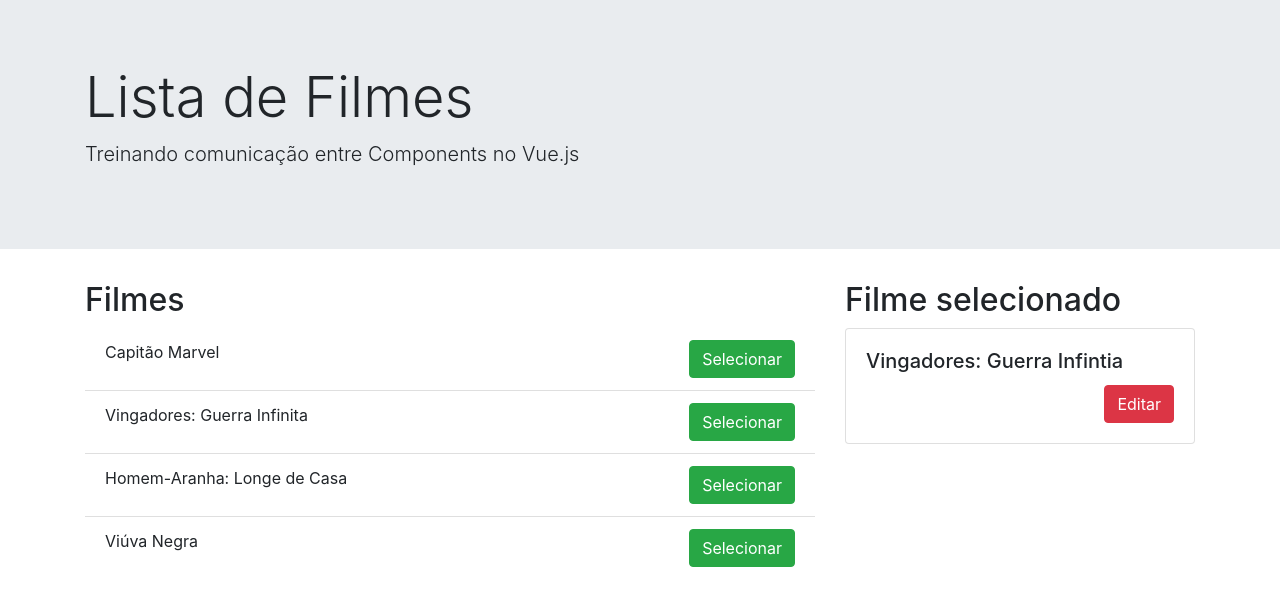
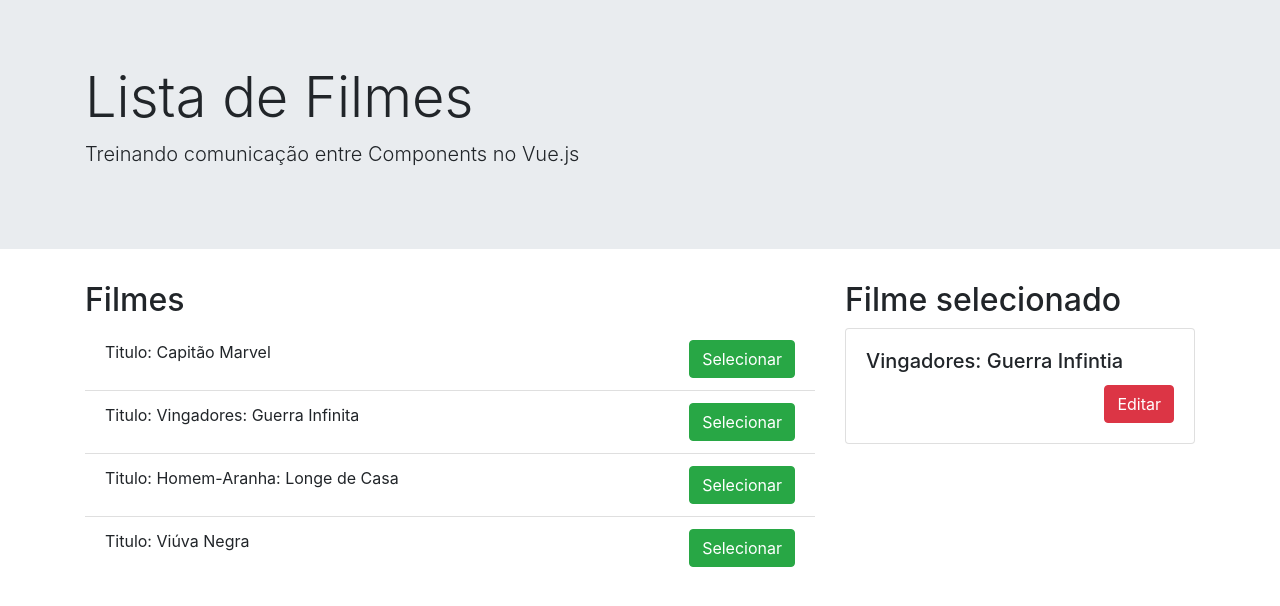
Before and after one commit to taironedias/vue-init, a Vue app in the folder with-docker/code/vue-components-comunicacao/: page / in a window 1280 px wide. Shown: the top 606 px of the page. Built offline with nearby package versions, Linux system fonts and the light colour scheme.

Commit message:
usando props dentro da instancia do Component

```diff
--- a/with-docker/code/vue-components-comunicacao/src/components/FilmesListaItem.vue
+++ b/with-docker/code/vue-components-comunicacao/src/components/FilmesListaItem.vue
@@ -1,12 +1,20 @@
 <template>
     <li class="list-group-item">
-        <span>{{ filmeTitulo }}</span>
+        <span>{{ filmeTituloConcat }}</span>
         <button class="btn btn-success float-right">Selecionar</button>
     </li>
 </template>
 
 <script>
 export default {
-    props: ['filmeTitulo']
+    props: ['filmeTitulo'],
+    computed: {
+        filmeTituloConcat() {
+            return `Titulo: ${this.filmeTitulo}`
+        }
+    },
+    created() {
+        console.log('Título do filme: ', this.filmeTitulo);
+    }
 }
 </script>
```
